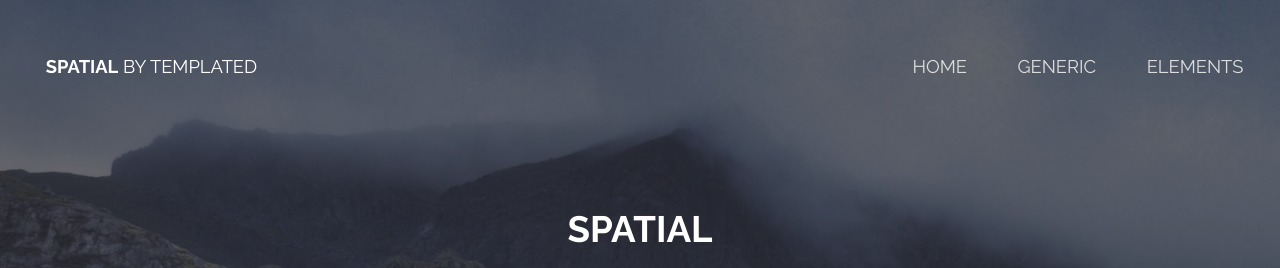
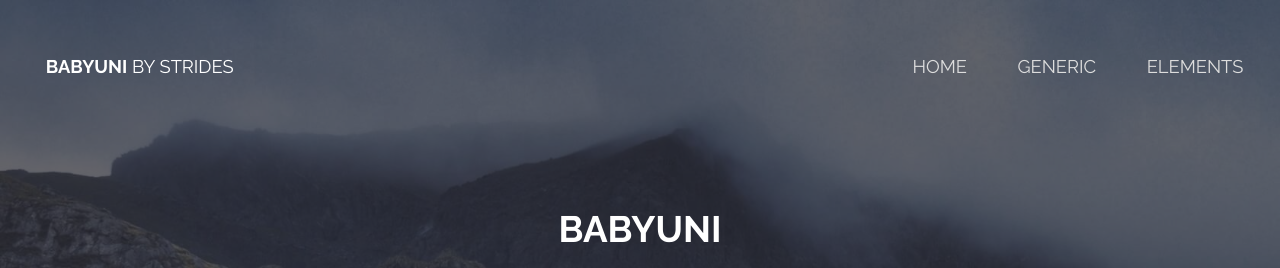
Before and after one commit to heydoughenrique/Spatial, a plain HTML site: page index.html in a window 1280 px wide. Shown: the top 268 px of the page. Drawn offline with Linux system fonts and the light colour scheme.

Commit message:
changed header text and banner title

```diff
--- a/index.html
+++ b/index.html
@@ -15,7 +15,7 @@
 
 		<!-- Header -->
 			<header id="header" class="alt">
-				<h1><strong><a href="index.html">Spatial</a></strong> by Templated</h1>
+				<h1><strong><a href="index.html">BabyUni</a></strong> by Strides</h1>
 				<nav id="nav">
 					<ul>
 						<li><a href="index.html">Home</a></li>
@@ -29,7 +29,7 @@
 
 		<!-- Banner -->
 			<section id="banner">
-				<h2>Spatial</h2>
+				<h2>BabyUni</h2>
 				<p>Lorem ipsum dolor sit amet nullam consequat <br /> interdum vivamus donce sed libero.</p>
 				<ul class="actions">
 					<li><a href="#" class="button special big">Get Started</a></li>
```
